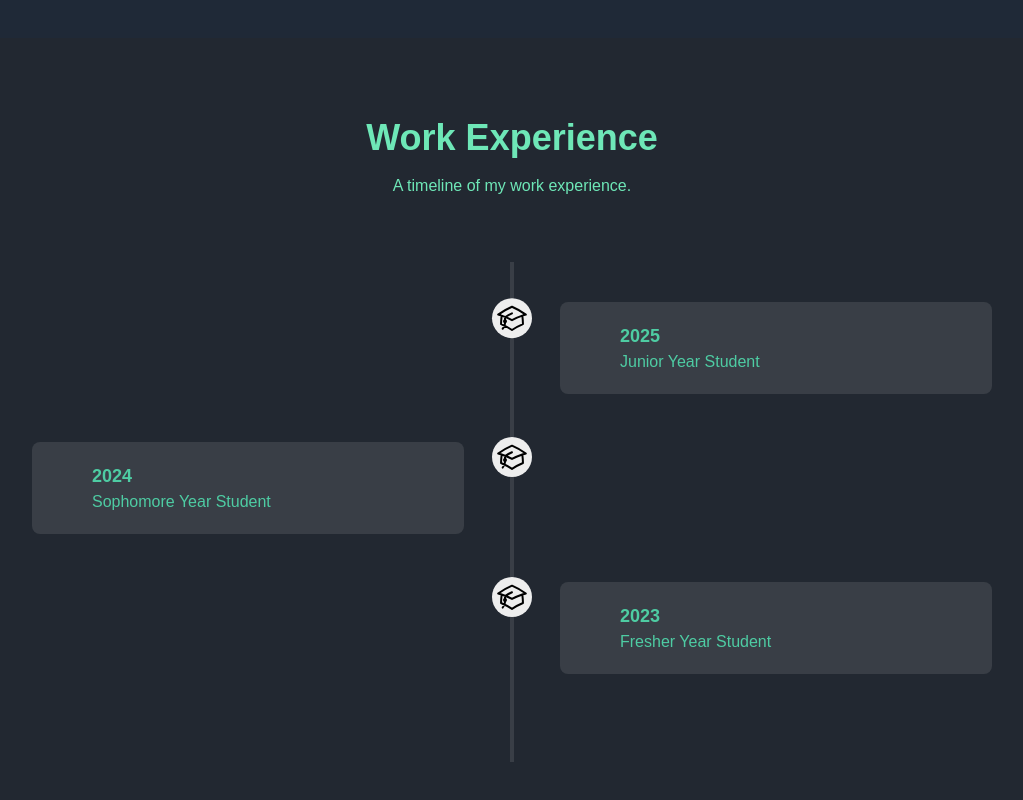
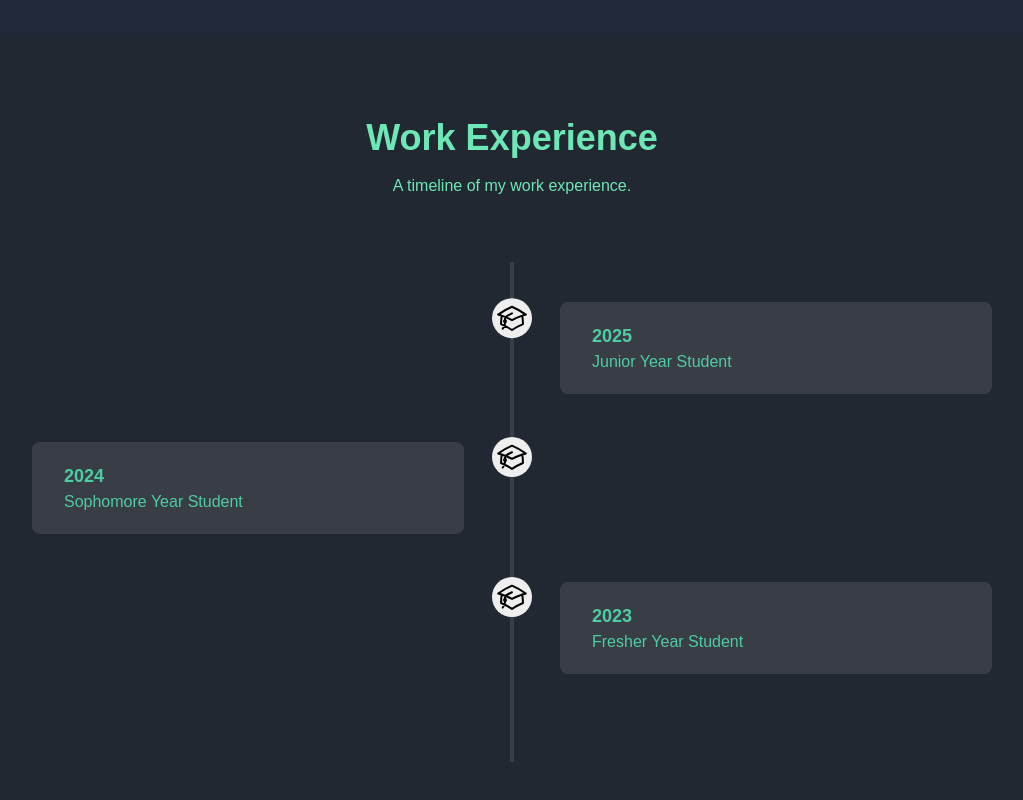
Before and after one commit to TranXuanPhong25/portfolio-v1, a Vue app: page / in a window 1280 px wide. Shown: the part 1562-2362 px from the top of the page, without its empty margins (128-1151 px from the left). Built offline with nearby package versions, Linux system fonts and the light colour scheme; a web font is replaced by a local one.

Commit message:
chore: improve card ux

```diff
--- a/src/components/workexp/VerticalTimelineContent.vue
+++ b/src/components/workexp/VerticalTimelineContent.vue
@@ -1,5 +1,5 @@
 <template>
-   <div class="px-10">
+   <div class="px-3">
       <slot></slot>
    </div>
 </template>
--- a/src/components/workexp/VerticalTimelineItem.vue
+++ b/src/components/workexp/VerticalTimelineItem.vue
@@ -17,11 +17,10 @@ onMounted(() => {
 
    if (tilt.value) {
       VanillaTilt.init(tilt.value, {
-         max: 15,
+         max: 10,
          speed: 4000,
          glare: true,
          'max-glare': 0.2,
-         reverse: true,
       });
    }
 });
@@ -36,7 +35,7 @@ onMounted(() => {
          <slot name="icon" />
 
       </div>
-      <div class="vertical-timeline-content p-5 bg-second rounded-[8px] relative w-[45%] text-main" ref="tilt">
+      <div class="vertical-timeline-content p-5  bg-second rounded-[8px] relative w-[45%] text-main" ref="tilt">
          <slot />
       </div>
    </div>
```
